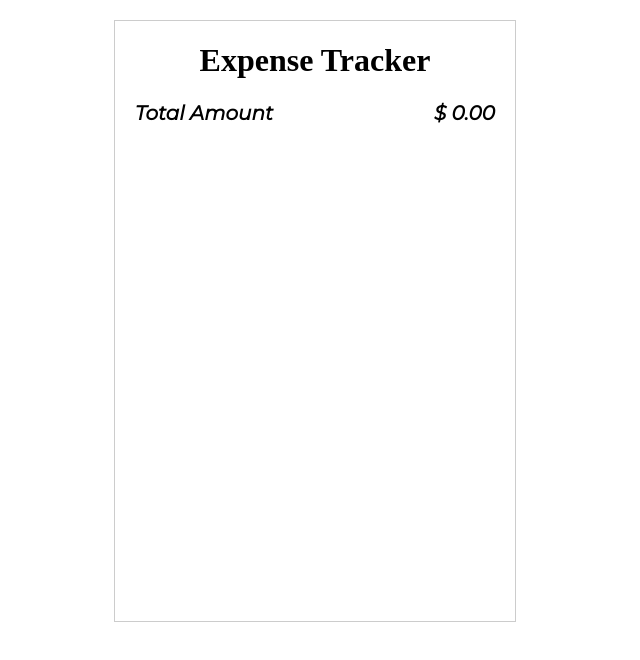
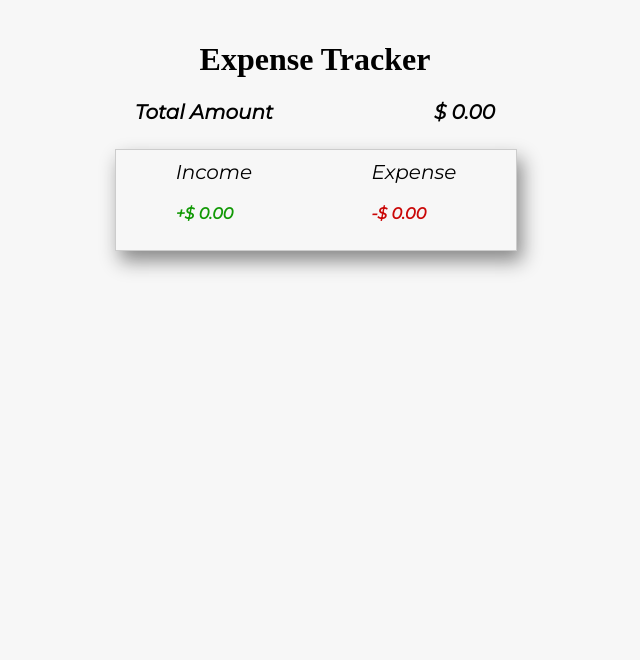
Before and after one commit to mAsadSiddique/expense-tracker, a React (Create React App) app: page / in a window 1280 px wide. Shown: the top 660 px of the page, without its empty margins (325-965 px from the left). Built offline with nearby package versions, Linux system fonts and the light colour scheme; a web font is replaced by a local one.

Commit message:
Complete the Expense Manager

```diff
--- a/src/App.css
+++ b/src/App.css
@@ -1,6 +1,11 @@
+@import url('https://fonts.googleapis.com/css2?family=Montserrat:ital@1&display=swap');
+
+
 body{
   margin: 0;
   padding: 0;
+  font-family: 'Montserrat', sans-serif;
+  background-color: #f7f7f7;
 }
 
 .App{
@@ -8,5 +13,5 @@ body{
   margin-top: 20px;
   height: 600px;
   width: 400px;
-  border: 1px solid #ccc;
+  /* border: 1px solid #ccc; */
 }
--- a/src/App.js
+++ b/src/App.js
@@ -1,4 +1,5 @@
 import './App.css';
+import ExpenseManager from './Components/ExpenseManager/ExpenseManager';
 import Header from './Components/Header/Header';
 import TotalExpense from './Components/TotalExpense/TotalExpense';
 
@@ -7,6 +8,7 @@ function App() {
     <div className="App">
       <Header />
       <TotalExpense />
+      <ExpenseManager />
     </div>
   );
 }
--- /dev/null
+++ b/src/Components/ExpenseManager/ExpenseManager.css
@@ -0,0 +1,34 @@
+.Expense__Manager{
+    display: flex;
+    justify-content: space-around;
+    margin-top: 25px;
+    width: 400px;
+    height: 100px;
+    border: 1px solid #ccc;
+    box-shadow: 5px 10px 18px #888888;}
+
+.Income__Expense{
+    display: flex;
+    flex-flow: column;
+    margin-top: 10px;
+}
+
+.Income{
+    font-size: 20px;
+    margin-bottom: 20px;
+}
+
+.Income__Amount{
+    font-weight: bold;
+    color: rgb(17, 153, 5);
+}
+
+.Expense{
+    font-size: 20px;
+    margin-bottom: 1px;
+}
+
+.Expense__Amount{
+    font-weight: bold;
+    color: rgb(202, 7, 7);
+}
--- /dev/null
+++ b/src/Components/ExpenseManager/ExpenseManager.js
@@ -0,0 +1,20 @@
+import React from 'react'
+import './ExpenseManager.css'
+
+function ExpenseManager() {
+    return (
+        <div className="Expense__Manager">
+            <div className="Income__Expense">
+                <span className="Income">Income </span>
+                <span className="Income__Amount">+$ 0.00</span>
+            </div>
+            <div className="Income__Expense">
+                <span className="Expense">Expense </span>
+                <br />
+                <span className="Expense__Amount">-$ 0.00</span>
+            </div>
+        </div>
+    )
+}
+
+export default ExpenseManager
--- a/src/Components/TotalExpense/TotalExpense.css
+++ b/src/Components/TotalExpense/TotalExpense.css
@@ -1,13 +1,9 @@
-@import url('https://fonts.googleapis.com/css2?family=Montserrat:ital@1&display=swap');
-
-
 
 .total__expense{
     display: flex;
     text-align: center;
     justify-content: space-between;
     margin: 0 20px;
-    font-family: 'Montserrat', sans-serif;
     font-size: 20px;
     font-weight: bold;
 }
```
